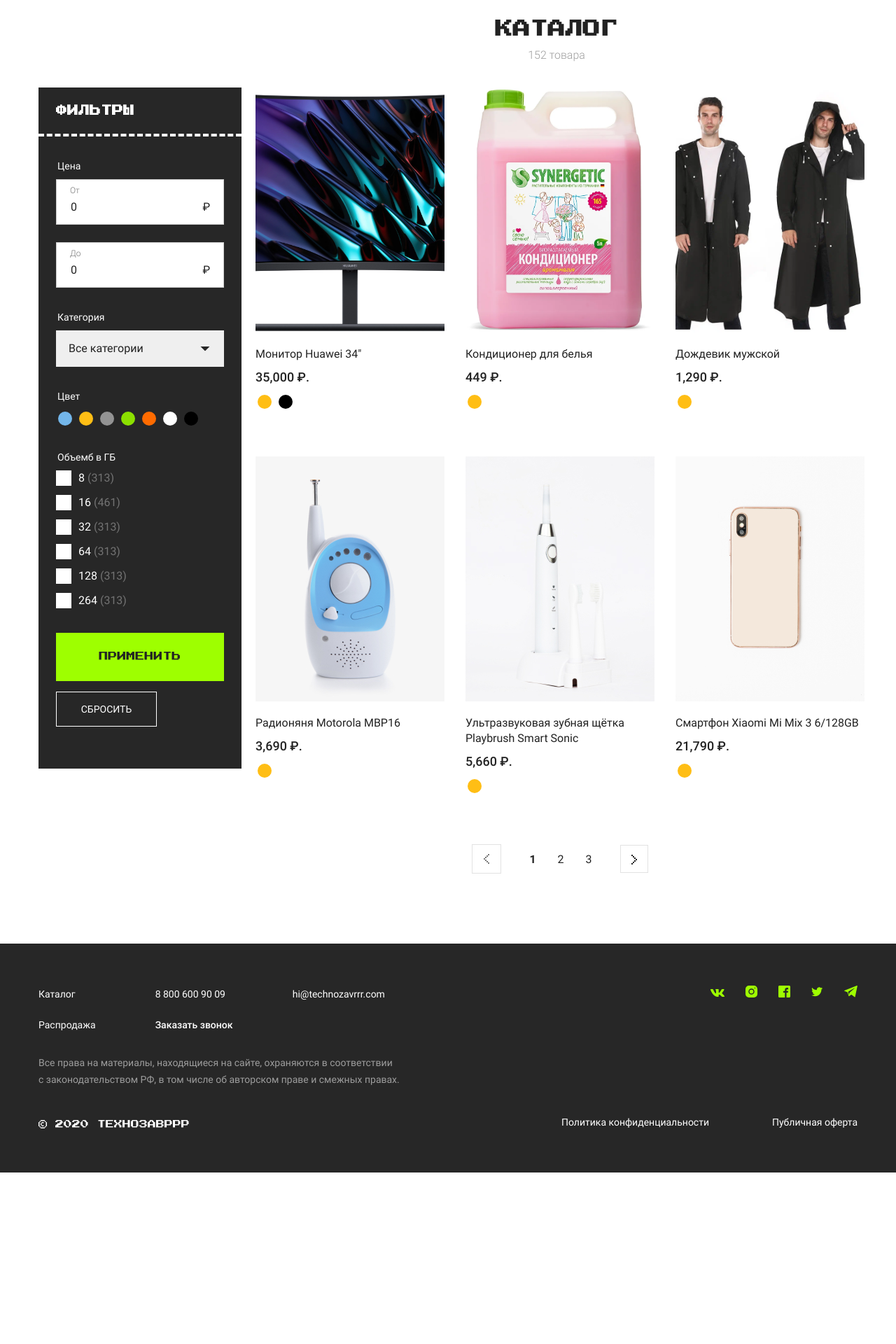
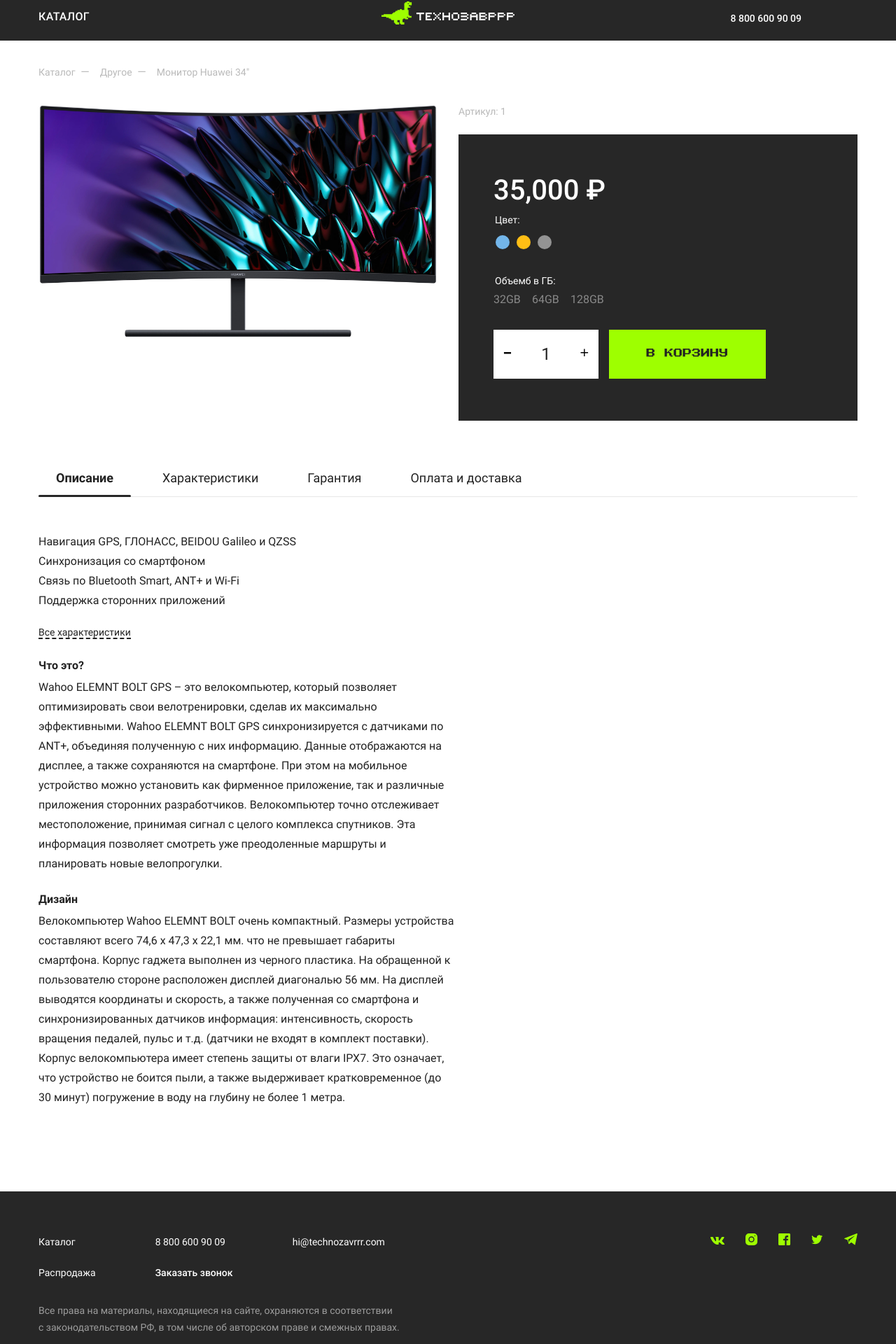
Before and after one commit to Gyxer513/online_store_vue, a Vue app: page /#/product/1 in a window 1280 px wide. Before the commit this address led to /#/. Shown: the part 100-2020 px from the top of the page at 70% size. Before the commit the page ends 1775 px from the top, so only its background shows below. Built offline with nearby package versions, Linux system fonts and the light colour scheme.

Commit message:
added vue router

```diff
--- a/package.json
+++ b/package.json
@@ -10,7 +10,9 @@
   },
   "dependencies": {
     "core-js": "^3.8.3",
-    "vue": "^2.6.14"
+    "vue": "^2.6.14",
+    "vue-router": "^3.2.0",
+    "vuex": "^3.6.2"
   },
   "devDependencies": {
     "@babel/core": "^7.12.16",
--- a/src/App.vue
+++ b/src/App.vue
@@ -1,45 +1,105 @@
 <template>
   <main>
-    <componrnt :is="currentPageComponent" :page-params="currentPageParams" />
+    <header class="header">
+      <div class="header__wrapper container">
+        <span class="header__info">Каталог</span>
+
+        <a class="header__logo" href="#">
+          <img
+            src="img/svg/logo-tech.svg"
+            alt="Логотип интернет магазина Технозавррр"
+            width="190"
+            height="33"
+          />
+        </a>
+
+        <a class="header__tel" href="tel:8 800 600 90 09"> 8 800 600 90 09 </a>
+      </div>
+    </header>
+    <router-view />
+    <footer class="footer">
+      <div class="footer__wrapper container">
+        <ul class="footer__links">
+          <li>
+            <a class="footer__link" href="#"> Каталог </a>
+          </li>
+          <li>
+            <a class="footer__link" href="tel:88006009009"> 8 800 600 90 09 </a>
+          </li>
+          <li>
+            <a class="footer__link" href="mailto:hi@technozavrrr.com"> hi@technozavrrr.com </a>
+          </li>
+          <li>
+            <a class="footer__link" href="#"> Распродажа </a>
+          </li>
+          <li>
+            <a class="footer__link footer__link--medium" href="#"> Заказать звонок </a>
+          </li>
+        </ul>
+
+        <ul class="footer__social social">
+          <li class="social__item">
+            <a class="social__link" href="#" aria-label="Вконтакте">
+              <svg width="20" height="11" fill="currentColor">
+                <use xlink:href="#icon-vk"></use>
+              </svg>
+            </a>
+          </li>
+          <li class="social__item">
+            <a class="social__link" href="#" aria-label="Инстаграм">
+              <svg width="17" height="17" fill="currentColor">
+                <use xlink:href="#icon-insta"></use>
+              </svg>
+            </a>
+          </li>
+          <li class="social__item">
+            <a class="social__link" href="#" aria-label="Facebook">
+              <svg width="17" height="17" fill="currentColor">
+                <use xlink:href="#icon-facebook"></use>
+              </svg>
+            </a>
+          </li>
+          <li class="social__item">
+            <a class="social__link" href="#" aria-label="Twitter">
+              <svg width="17" height="14" fill="currentColor">
+                <use xlink:href="#icon-twitter"></use>
+              </svg>
+            </a>
+          </li>
+          <li class="social__item">
+            <a class="social__link" href="#" aria-label="Telegram">
+              <svg width="19" height="17" fill="currentColor">
+                <use xlink:href="#icon-telegram"></use>
+              </svg>
+            </a>
+          </li>
+        </ul>
+
+        <p class="footer__desc">
+          Все права на&nbsp;материалы, находящиеся на&nbsp;сайте, охраняются в&nbsp;соответствии
+          с&nbsp;законодательством&nbsp;РФ, в&nbsp;том числе об&nbsp;авторском праве и&nbsp;смежных
+          правах.
+        </p>
+
+        <ul class="footer__data">
+          <li>
+            <a class="footer__link" href="#" target="_blank" rel="noopener" type="application/pdf">
+              Политика конфиденциальности
+            </a>
+          </li>
+          <li>
+            <a class="footer__link" href="#" target="_blank" rel="noopener" type="application/pdf">
+              Публичная оферта
+            </a>
+          </li>
+        </ul>
+
+        <span class="footer__copyright"> © 2020 Технозавррр </span>
+      </div>
+    </footer>
   </main>
 </template>
 
 <script>
-import MainPage from './pages/MainPage.vue';
-import ProductPage from './pages/ProductPage.vue';
-import NotFoundPage from './pages/NotFoundPage.vue';
-import eventBus from './eventBus';
-
-const routes = {
-  main: 'MainPage',
-  product: 'ProductPage',
-};
-
-export default {
-  data() {
-    return {
-      currentPage: 'main',
-      currentPageParams: {},
-    };
-  },
-  methods: {
-    gotoPage(pageName, pageParams) {
-      this.currentPage = pageName;
-      this.currentPageParams = pageParams || {};
-    },
-  },
-  computed: {
-    currentPageComponent() {
-      return routes[this.currentPage] || 'NotFoundPage';
-    },
-  },
-  components: {
-    MainPage,
-    ProductPage,
-    NotFoundPage,
-  },
-  created() {
-    eventBus.$on('gotoPage', (pageName, pageParams) => this.gotoPage(pageName, pageParams));
-  },
-};
+export default {};
 </script>
--- a/src/components/ProductItem.vue
+++ b/src/components/ProductItem.vue
@@ -1,13 +1,13 @@
 <template>
   <ul class="catalog__list">
     <li class="catalog__item" v-for="product in products" :key="product.id">
-      <a class="catalog__pic" href="#" @click.prevent="gotoPage('product', { id: product.id })">
+      <router-link class="catalog__pic" :to="{name: 'product', params: {id: product.id} }">
         <img :src="product.image" :alt="product.title" />
-      </a>
+      </router-link>
       <h3 class="catalog__title">
-        <a href="#">
+        <router-link :to="{name: 'product', params: {id: product.id} }">
           {{ product.title }}
-        </a>
+        </router-link>
       </h3>
       <span class="catalog__price"> {{ product.price | numberFormat }} ₽. </span>
       <ul class="colors colors--black">
@@ -19,11 +19,12 @@
         </li>
       </ul>
     </li>
+
   </ul>
 </template>
 
 <script>
-import gotoPage from '@/helpers/gotoPage';
+
 import numberFormat from '@/helpers/numberFormat';
 
 export default {
@@ -35,9 +36,6 @@
   filters: {
     numberFormat,
   },
-  methods: {
-    gotoPage,
-  },
   props: ['products'],
 };
 </script>
--- a/src/main.js
+++ b/src/main.js
@@ -1,8 +1,10 @@
 import Vue from 'vue';
 import App from './App.vue';
+import router from './router';
 
 Vue.config.productionTip = false;
 
 new Vue({
+  router,
   render: (h) => h(App),
 }).$mount('#app');
--- a/src/pages/ProductPage.vue
+++ b/src/pages/ProductPage.vue
@@ -3,10 +3,10 @@
     <div class="content__top">
       <ul class="breadcrumbs">
         <li class="breadcrumbs__item">
-          <a class="breadcrumbs__link" href="#" @click.prevent="gotoPage('main')"> Каталог </a>
+          <router-link class="breadcrumbs__link" :to="{name: 'main'}"> Каталог </router-link>
         </li>
         <li class="breadcrumbs__item">
-          <a class="breadcrumbs__link" href="#"> {{ category.name }} </a>
+          <router-link class="breadcrumbs__link" :to="{name: 'main'}"> {{ category.name }} </router-link>
         </li>
         <li class="breadcrumbs__item">
           <a class="breadcrumbs__link"> {{ product.title }} </a>
@@ -231,24 +231,19 @@
 <script>
 import products from '@/data/products';
 import categories from '@/data/categories';
-import gotoPage from '@/helpers/gotoPage';
 import numberFormat from '@/helpers/numberFormat';
 
 export default {
-  props: ['pageParams'],
   filters: {
     numberFormat,
   },
   computed: {
     product() {
-      return products.find((product) => product.id === this.pageParams.id);
+      return products.find((product) => product.id === +this.$route.params.id);
     },
     category() {
       return categories.find((category) => category.id === this.product.categoryId);
     },
   },
-  methods: {
-    gotoPage,
-  },
 };
 </script>
--- /dev/null
+++ b/src/router/index.js
@@ -0,0 +1,31 @@
+import Vue from 'vue';
+import VueRouter from 'vue-router';
+import MainPage from '@/pages/MainPage.vue';
+import NotFoundPage from '@/pages/NotFoundPage.vue';
+import ProductPage from '@/pages/ProductPage.vue';
+
+Vue.use(VueRouter);
+
+const routes = [
+  {
+    name: 'main',
+    component: MainPage,
+    path: '/',
+  },
+  {
+    name: 'product',
+    component: ProductPage,
+    path: '/product/:id',
+  },
+  {
+    name: 'notFoundPage',
+    component: NotFoundPage,
+    path: '*',
+  },
+];
+
+const router = new VueRouter({
+  routes,
+});
+
+export default router;
```
Also changed, not shown: src/components/CartIndicator.vue (added, +12 -0 lines), src/pages/CartPage.vue (added), 1 other file (tests, documents, lock files or other folders).
